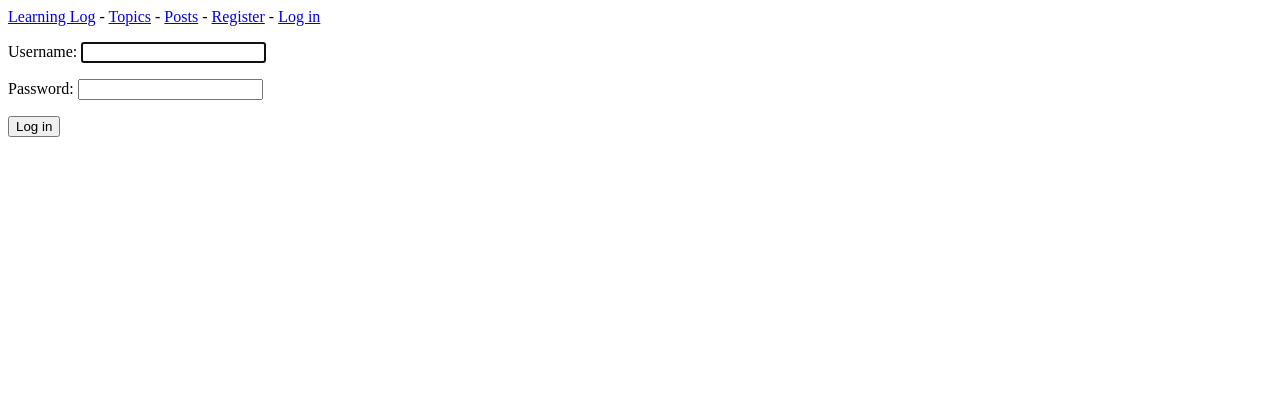
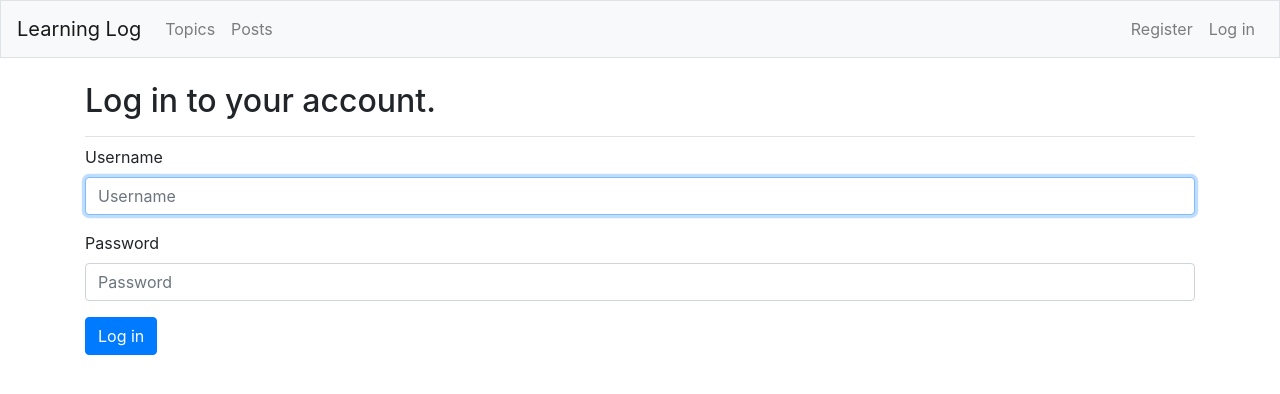
Before and after one commit to pulosez/pcc-2e-learning-log, a Django app: page /users/login/ in a window 1280 px wide. Shown: the top 394 px of the page. Run offline with Django 3.2, Linux system fonts and the light colour scheme; some libraries are stand-ins or nearby versions.

Commit message:
Added styling learning log

```diff
--- a/learning_log/settings.py
+++ b/learning_log/settings.py
@@ -34,6 +34,8 @@ INSTALLED_APPS = [
     'pizzeria',
     'blogs',
     'users',
+    # Third party apps.
+    'bootstrap4',
     # Default django apps.
     'django.contrib.admin',
     'django.contrib.auth',
--- a/learning_logs/templates/learning_logs/base.html
+++ b/learning_logs/templates/learning_logs/base.html
@@ -1,14 +1,65 @@
-<p>
-    <a href="{% url 'learning_logs:index' %}">Learning Log</a> -
-    <a href="{% url 'learning_logs:topics' %}">Topics</a> -
-    <a href="{% url 'blogs:posts' %}">Posts</a> -
-    {% if user.is_authenticated %}
-    Hello, {{ user.username }}.
-    <a href="{% url 'users:logout' %}">Log out</a>
-    {% else %}
-    <a href="{% url 'users:register' %}">Register</a> -
-    <a href="{% url 'users:login' %}">Log in</a>
-    {% endif %}
-</p>
+{% load bootstrap4 %}
 
-{% block content %}{% endblock content %}
+<html lang="en">
+<head>
+    <meta charset="utf-8">
+    <meta name="viewport" content="width=device-width, initial-scale=1,
+    shrink-to-fit=no">
+    <title>Learning Log</title>
+
+    {% bootstrap_css %}
+    {% bootstrap_javascript jquery='full' %}
+
+</head>
+<body>
+
+<nav class="navbar navbar-expand-md navbar-light bg-light mb-4 border">
+
+    <a class="navbar-brand" href="{% url 'learning_logs:index'%}">
+        Learning Log</a>
+
+    <button class="navbar-toggler" type="button" data-toggle="collapse"
+            data-target="#navbarCollapse" aria-controls="navbarCollapse"
+            aria-expanded="false" aria-label="Toggle navigation">
+        <span class="navbar-toggler-icon"></span></button>
+    <div class="collapse navbar-collapse" id="navbarCollapse">
+        <ul class="navbar-nav mr-auto">
+            <li class="nav-item">
+                <a class="nav-link" href="{% url 'learning_logs:topics'%}">
+                    Topics</a></li>
+            <li class="nav-item">
+                <a class="nav-link" href="{% url 'blogs:posts'%}">
+                    Posts</a></li>
+        </ul>
+        <ul class="navbar-nav ml-auto">
+            {% if user.is_authenticated %}
+            <li class="nav-item">
+                <span class="navbar-text">Hello, {{ user.username }}.</span>
+            </li>
+            <li class="nav-item">
+                <a class="nav-link" href="{% url 'users:logout' %}">Log out</a>
+            </li>
+            {% else %}
+            <li class="nav-item">
+                <a class="nav-link" href="{% url 'users:register' %}">Register</a>
+            </li>
+            <li class="nav-item">
+                <a class="nav-link" href="{% url 'users:login' %}">Log in</a></li>
+            {% endif %}
+        </ul>
+    </div>
+
+</nav>
+
+<main role="main" class="container">
+    <div class="pb-2 mb-2 border-bottom">
+        {% block page_header %}{% endblock page_header %}
+    </div>
+    <div>
+        {% block content %}{% endblock content %}
+    </div>
+</main>
+
+</body>
+
+</html>
--- a/users/templates/registration/login.html
+++ b/users/templates/registration/login.html
@@ -1,13 +1,22 @@
 {% extends "learning_logs/base.html" %}
 
+{% load bootstrap4 %}
+
+{% block page_header %}
+<h2>Log in to your account.</h2>
+{% endblock page_header %}
+
 {% block content %}
-{% if form.errors %}
-<p>Your username and password didn't match. Please try again.</p>
-{% endif %}
-<form method="post" action="{% url 'users:login' %}">
+
+<form method="post" action="{% url 'users:login' %}" class="form">
     {% csrf_token %}
-    {{ form.as_p }}
-    <button name="submit">Log in</button>
-    <input type="hidden" name="next" value="{% url 'learning_logs:index' %}"/>
+    {% bootstrap_form form %}
+    {% buttons %}
+    <button name="submit" class="btn btn-primary">Log in</button>
+    {% endbuttons %}
+
+    <input type="hidden" name="next"
+           value="{% url 'learning_logs:index' %}"/>
 </form>
+
 {% endblock content %}
```
Also changed, not shown: learning_logs/templates/learning_logs/index.html (+12 -3 lines), learning_logs/templates/learning_logs/topic.html (+19 -17 lines), learning_logs/templates/learning_logs/topics.html (+10 -5 lines).
